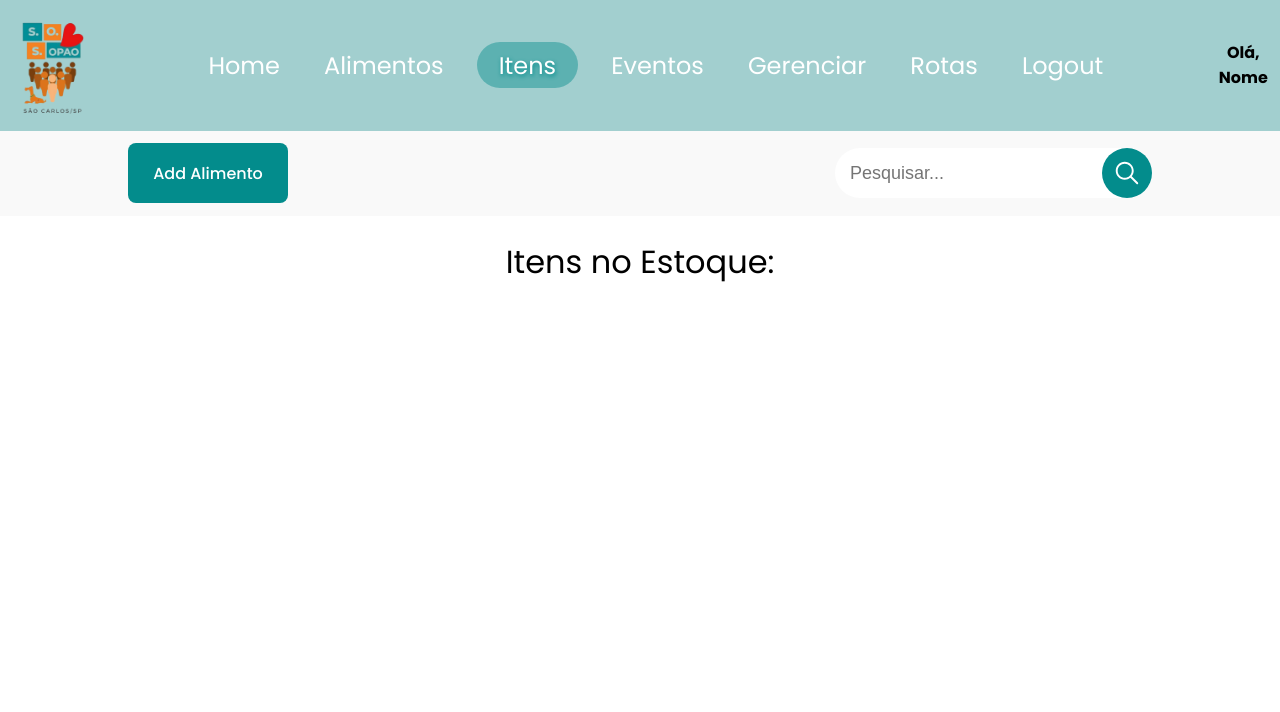
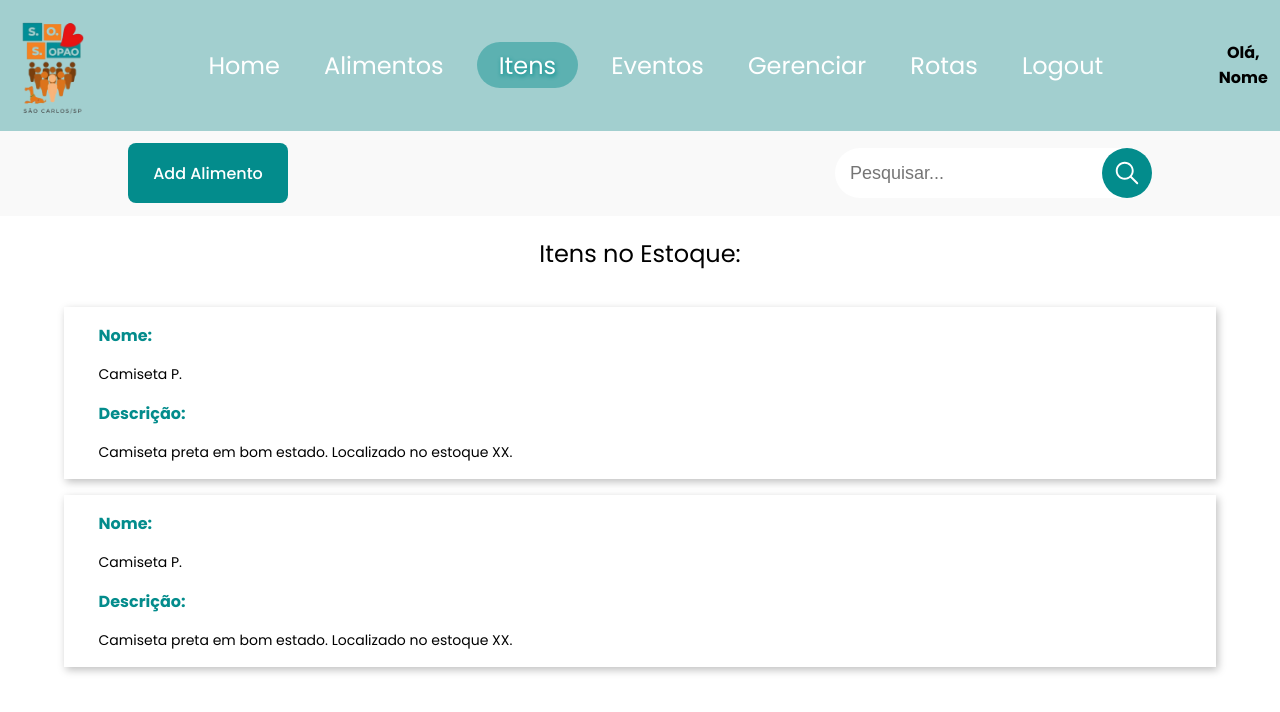
Before and after one commit to LuisHDantas/Projeto-SOSopao, a React (Create React App) app in the folder sosopao-app/: page /itens in a window 1280 px wide. Shown: the top 712 px of the page. Built offline with nearby package versions, Linux system fonts and the light colour scheme.

Commit message:
feat: página de itens

```diff
--- /dev/null
+++ b/sosopao-app/src/components/CardItens/index.jsx
@@ -0,0 +1,37 @@
+import { useState } from 'react';
+import { ButtonRemoveEstoque } from '../buttomRemoveEstoque';
+import { ButtonEditEstoque } from '../buttomEditEstoque';
+import { MdEdit } from "react-icons/md";
+import './style.css'
+
+export function CardItens(){
+
+    const [isOpen, setIsOpen] = useState(false);
+
+    return(
+        <>
+            <div class="card-itens" onClick={() => setIsOpen(!isOpen)}>
+                <div class="item-nome">
+                    <h4>Nome:</h4>
+                    <p>Camiseta P.</p>
+                </div>
+                <div class="item-descricao">
+                    <h4>Descrição:</h4>
+                    <p>Camiseta preta em bom estado. Localizado no estoque XX.</p>
+                </div>
+            </div>
+
+            {
+                isOpen &&
+                <div className='new-container-itens'>
+                    <ButtonEditEstoque>
+                        <MdEdit/>
+                    </ButtonEditEstoque>
+                    <ButtonRemoveEstoque/>
+                </div>
+            }
+
+        </>
+
+    );
+}
--- /dev/null
+++ b/sosopao-app/src/components/CardItens/style.css
@@ -0,0 +1,43 @@
+.card-itens{
+    display: flex;
+    flex-direction: column;
+    justify-content: center;
+    box-shadow: 2px 3px 8px rgba(0, 0, 0, 0.25);
+    width: 90%;
+    margin-top: 1rem;
+    padding-bottom: 1rem;
+}
+
+.card-itens h4{
+    padding: 0 3%;
+    margin: 1em 0;
+    color: #038C8C;
+    font-family: 'Poppins', sans-serif;
+    font-weight: bold;
+    font-size: 1rem;
+}
+
+.card-itens p{
+    margin: 0;
+    padding: 0 3%;
+    font-family: 'Poppins', sans-serif;
+    font-weight: 400;
+    font-size: 0.875rem;
+    max-width: 90%;
+    word-wrap: break-word;
+    text-align: justify;
+}
+
+.new-container-itens{
+    display: flex;
+    justify-content: space-around;
+    padding: 3% 0;
+    width: 90%;
+    background-color: rgba(217, 217, 217, 0.5);
+}
+
+@media (min-width: 992px){
+    .new-container-itens{
+        padding: 1% 0;
+    }
+}
--- a/sosopao-app/src/components/buttomRemoveEstoque/style.css
+++ b/sosopao-app/src/components/buttomRemoveEstoque/style.css
@@ -1,6 +1,6 @@
 .btn-remove-estoque{
-    height: 10vw;
-    width: 10vw;
+    height: 11vw;
+    width: 11vw;
     max-width: 60px;
     max-height: 60px;
     min-width: 30px;
--- a/sosopao-app/src/pages/Itens.jsx
+++ b/sosopao-app/src/pages/Itens.jsx
@@ -1,4 +1,5 @@
 import { Navbar } from "../components/Navbar";
+import { CardItens } from "../components/CardItens";
 import { ButtonSearch } from "../components/buttomSearch";
 import { ButtonAdd } from "../components/buttonAdd";
 import '../styles/itens.css';
@@ -12,8 +13,10 @@ export function Itens(){
                 <ButtonAdd />
                 <ButtonSearch />
             </div>
-            <div id="title">
-                <h1>Itens no Estoque:</h1>
+            <div id="conteudo-itens">
+                <h2 id="titulo-itens">Itens no Estoque:</h2>
+                <CardItens/>
+                <CardItens/>
             </div>
 
 
--- a/sosopao-app/src/styles/itens.css
+++ b/sosopao-app/src/styles/itens.css
@@ -6,14 +6,17 @@
     align-items: center;
 }
 
-#title{
+#conteudo-itens{
     display: flex;
+    flex-direction: column;
     justify-content: center;
-    font-weight: none;
-    font-family: 'Poppins', sans-serif;
+    align-items: center;
 }
 
-#title h1{
+#titulo-itens{
+    width: 100%;
+    text-align: center;
+    font-family: 'Poppins', sans-serif;
     font-weight: 400;
 }
 
```
